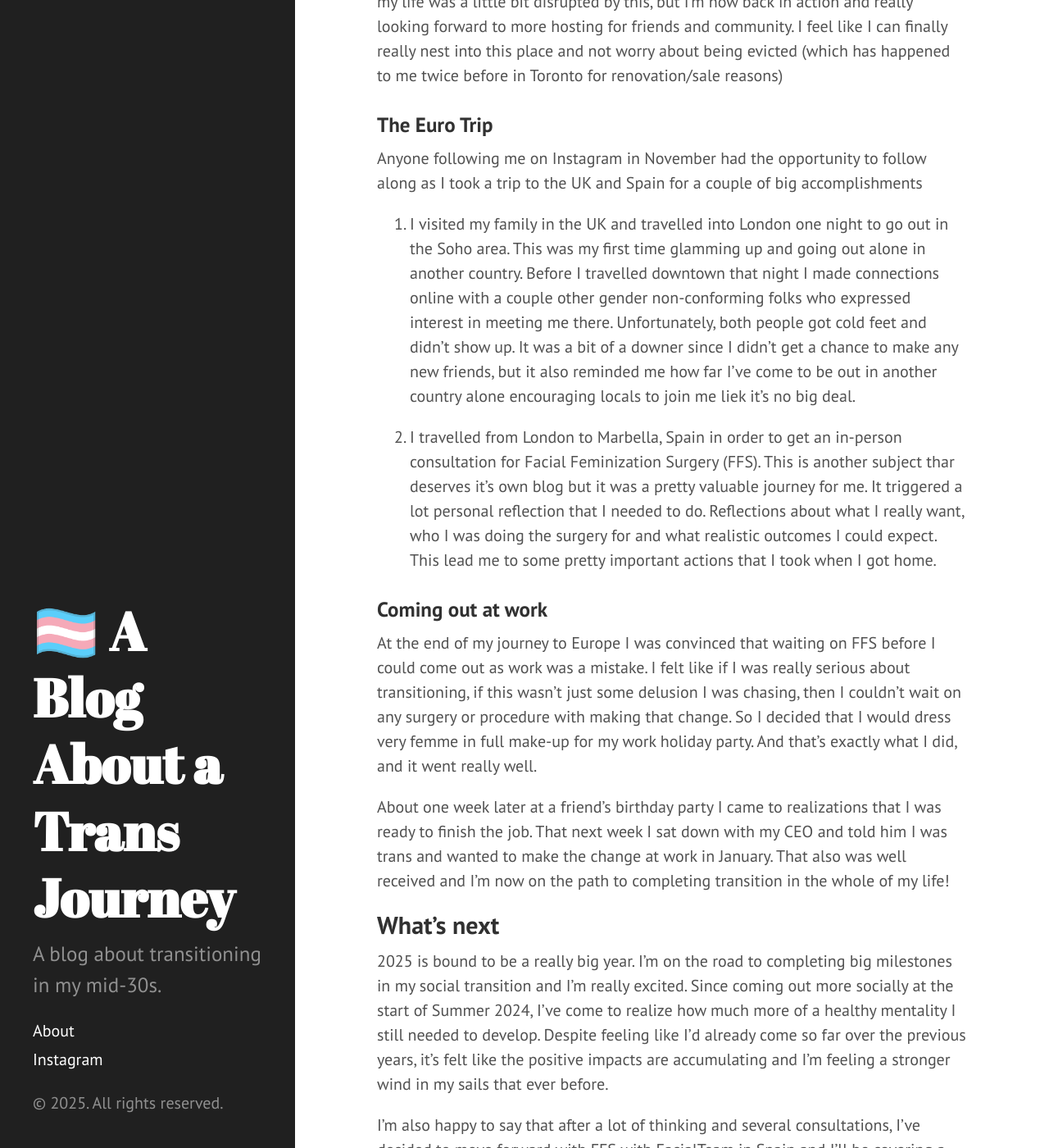
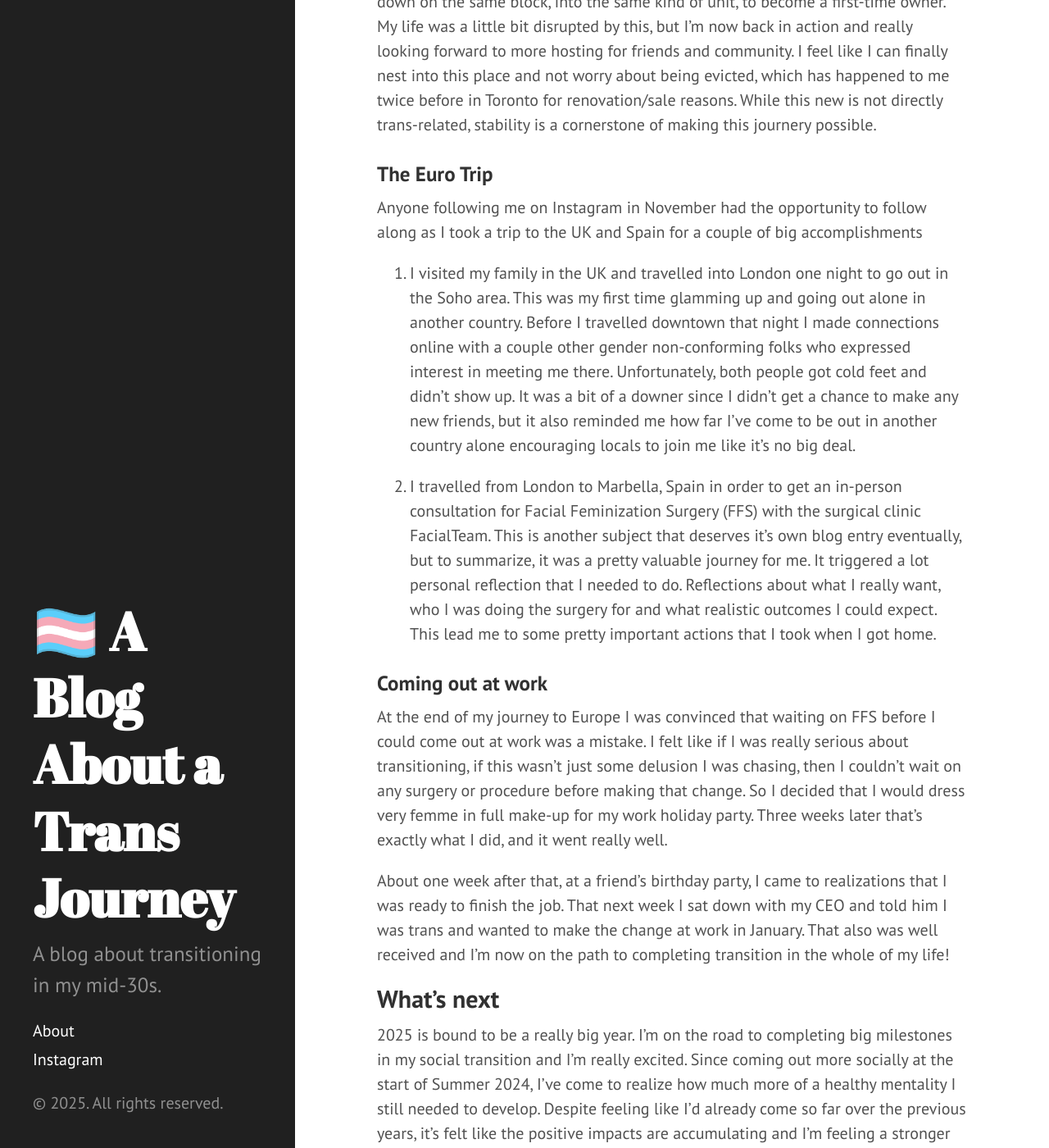
Before and after one commit to sea-and-kai/trans-journey-blog, a Jekyll site: the page built from _posts/2025-01-06-years-and-years.md, in a window 1280 px wide and 1400 px high, scrolled down 2291 px. Shown: the whole window at 82% size. Built offline with Jekyll 4.4.1, drawn with Linux system fonts in a browser that asks for light colours; some of the changed text lies outside the part shown.

Commit message:
udpate blog reviewed

```diff
--- a/_posts/2025-01-06-years-and-years.md
+++ b/_posts/2025-01-06-years-and-years.md
@@ -5,46 +5,50 @@
 categories: ["reflection"]
 ---
 
-It's been a while since I've found the time to sit down and write in long form. I've been acitive on Instagram over the period, and sometimes it's easier to dump a quick thought into a social post. I'm also trying to practice my comfort with off-the-cuff public speaking through Instagram stories a little bit. In any case, I've really wanted to find more time to write because I have a pile of things to talk about. Hopefully this year I can find a way to get more ideas on paper ad they happen.
+It's been a while since I've found the time to sit down and write in long form. I've been active on Instagram still, just because sometimes it's easier sometimes to dump a quick thought into a story post. I've also trying to practice my comfort with off-the-cuff public speaking through Instagram stories a little bit. In any case, I've really wanted to find more time to write because I have a pile of things to talk about. Hopefully this year I can find a way to get more ideas on paper as they happen.
 
 Rather than make this about a review on 2024 or a goals setting post for 2025, let me just try to blast through a variety of topics and do my best to catch you up on what's been happening.
 
 ### Dating
-In the earlier half of 2024 I was struggling quite a bit to find what I wanted in relationships. I felt like I was always being let down like by the I met that let to a lot of time wasted and emotional investment in the wrong places.
+In the earlier half of 2024 I was struggling quite a bit to find what I wanted in relationships. I felt like I was always being let down like by the people I met which led to a lot of time wasted and emotional investment in the wrong places.
 
-While I can't say that I have resolved everything on this front, I do feel things got a lot better in the second half of the year. Part of it came out of continuously growing, learning and becoming a more confident person with the right energy and attitude to attract better people.
+While I am still single, I do feel things got a lot better in the second half of the year. Part of it came out of continuously growing, learning and becoming a more confident person with the right energy and attitude to attract better people.
 
-I don't regret writing about frustration with dating challenges earlier this year, even though I'm not sure the tone expressed the kind of person I wanted to be. When I reflect on it I personally feel it comes off too helplessa . I don't want to be navigating the world feeling like a victim. These were some of the very thoughts that helped me make change afterwards that had positive impact on my life. Part of that change began with asking a guy out for the first time in my life. The outcome was postively different.
+I don't regret writing about frustration with dating challenges earlier this year, even though I'm not sure the tone expressed the kind of person I wanted to be. When I reflect on it I personally feel it comes off too helpless. I don't want to be navigating the world feeling like a victim. Realizing this after writing it helped me make some changes afterwards that had positive impact on my life. Part of that change began with asking a guy out for the first time in my life. The outcome was postively different.
 
 ### The Hair Transplant
 I will take some time in the future to write in more detail about my hair transplant specifically, but I haven't mentioned it in this blog before. On November 30 2023 I had the procedure done, and over the course of 2024 I recovered and grew into my own hair. The journey of my hair growth is best documented in photos, so I've shared a couple for comparison below.
 
-This hair transplant has been a huge gamechanger in my life. As much as I love slinging wigs and serving bigger looks, the joy of ones own hair is undeniable. I was prepared to still wear wigs after the transplant. I still wanted to recover hair though, just in hopes that taking my wig off at night and looking in the mirror might be less gender dysphoria inducing. It certainly accomplished that, but then things grew out beyond my original expectations and I've gotten very comfortable in my own hair. As of writing this blog I haven't worn a wig in nearly 2 months
+This hair transplant has been a huge gamechanger in my life. As much as I love slinging wigs and serving bigger looks, the joy of ones own hair is undeniable. Believe it or not, I was actually prepared to still need to wear wigs after the transplant. I wanted recover hair nonetheless, just in hopes that taking my wig off at night and looking in the mirror might be less gender dysphoria inducing. It certainly accomplished that quickly, but things grew out beyond my original expectations and now I've gotten very comfortable in my own hair. As of writing this blog I haven't worn a wig in nearly 2 months
 
 ![Comparing early hair to recently](/public/post-images/hair-comparison.jpg)
 > This picture compares a photo from Spring 2024, ~5 months into recovery, to a recent one taken in January 2025
 
 ### The New Home
-After looking for places in my area for the last 3 years I finally found a deal I couldn't pass up and bought my first home! The last place was a great home for hosting friends and building community so I'm glad I only had to move a few doors down on the same block, into the same kind of unit, to become a first-time owner. So my life was a little bit disrupted by this, but I'm now back in action and really looking forward to more hosting for friends and community. I feel like I can finally really nest into this place and not worry about being evicted (which has happened to me twice before in Toronto for renovation/sale reasons)
+After looking for places in my area for the last 3 years I finally found a deal I couldn't pass up and bought my first home! The last place was a great home for hosting friends and building community so I'm glad I only had to move a few doors down on the same block, into the same kind of unit, to become a first-time owner. My life was a little bit disrupted by this, but I'm now back in action and really looking forward to more hosting for friends and community. I feel like I can finally nest into this place and not worry about being evicted, which has happened to me twice before in Toronto for renovation/sale reasons. While this new is not directly trans-related, stability is a cornerstone of making this journery possible.
 
 ### The Euro Trip
 Anyone following me on Instagram in November had the opportunity to follow along as I took a trip to the UK and Spain for a couple of big accomplishments
 
-1. I visited my family in the UK and travelled into London one night to go out in the Soho area. This was my first time glamming up and going out alone in another country. Before I travelled downtown that night I made connections online with a couple other gender non-conforming folks who expressed interest in meeting me there. Unfortunately, both people got cold feet and didn't show up. It was a bit of a downer since I didn't get a chance to make any new friends, but it also reminded me how far I've come to be out in another country alone encouraging locals to join me liek it's no big deal.
+1. I visited my family in the UK and travelled into London one night to go out in the Soho area. This was my first time glamming up and going out alone in another country. Before I travelled downtown that night I made connections online with a couple other gender non-conforming folks who expressed interest in meeting me there. Unfortunately, both people got cold feet and didn't show up. It was a bit of a downer since I didn't get a chance to make any new friends, but it also reminded me how far I've come to be out in another country alone encouraging locals to join me like it's no big deal.
 
-2. I travelled from London to Marbella, Spain in order to get an in-person consultation for Facial Feminization Surgery (FFS). This is another subject thar deserves it's own blog but it was a pretty valuable journey for me. It triggered a lot personal reflection that I needed to do. Reflections about what I really want, who I was doing the surgery for and what realistic outcomes I could expect. This lead me to some pretty important actions that I took when I got home.
+2. I travelled from London to Marbella, Spain in order to get an in-person consultation for Facial Feminization Surgery (FFS) with the surgical clinic FacialTeam. This is another subject that deserves it's own blog entry eventually, but to summarize, it was a pretty valuable journey for me. It triggered a lot personal reflection that I needed to do. Reflections about what I really want, who I was doing the surgery for and what realistic outcomes I could expect. This lead me to some pretty important actions that I took when I got home.
 
 ### Coming out at work
-At the end of my journey to Europe I was convinced that waiting on FFS before I could come out as work was a mistake. I felt like if I was really serious about transitioning, if this wasn't just some delusion I was chasing, then I couldn't wait on any surgery or procedure with making that change. So I decided that I would dress very femme in full make-up for my work holiday party. And that's exactly what I did, and it went really well.
+At the end of my journey to Europe I was convinced that waiting on FFS before I could come out at work was a mistake. I felt like if I was really serious about transitioning, if this wasn't just some delusion I was chasing, then I couldn't wait on any surgery or procedure before making that change. So I decided that I would dress very femme in full make-up for my work holiday party. Three weeks later that's exactly what I did, and it went really well.
 
-About one week later at a friend's birthday party I came to realizations that I was ready to finish the job. That next week I sat down with my CEO and told him I was trans and wanted to make the change at work in January. That also was well received and I'm now on the path to completing transition in the whole of my life!
+About one week after that, at a friend's birthday party, I came to realizations that I was ready to finish the job. That next week I sat down with my CEO and told him I was trans and wanted to make the change at work in January. That also was well received and I'm now on the path to completing transition in the whole of my life!
 
 ## What's next
-
-2025 is bound to be a really big year. I'm on the road to completing big milestones in my social transition and I'm really excited. Since coming out more socially at the start of Summer 2024, I've come to realize how much more of a healthy mentality I still needed to develop. Despite feeling like I'd already come so far over the previous years, it's felt like the positive impacts are accumulating and I'm feeling a stronger wind in my sails that ever before.
+2025 is bound to be a really big year. I'm on the road to completing big milestones in my social transition and I'm really excited. Since coming out more socially at the start of Summer 2024, I've come to realize how much more of a healthy mentality I still needed to develop. Despite feeling like I'd already come so far over the previous years, it's felt like the positive impacts are accumulating and I'm feeling a stronger wind in my sails than ever before.
 
 I'm also happy to say that after a lot of thinking and several consultations, I've decided to move forward with FFS with FacialTeam in Spain and I'll be covering a lot more on that soon too.
 
 ### Until next time
+I really hope to not let there be such a writing gap as there has been in the Fall of 2024. Life was moving quickly, things were changing and I felt like I needed some time away from writing to just experience life. I could come back when I felt inspired to again.
 
-I really hope to not let there be such a writing gap as there has been in the Fall of 2024. Life was moving quickly, things were changing and I felt like I actually needed some time away from writing to just experience life and come back when I felt inspired to again. I also appreciate the kind words I hear from people about these writings. One reason I want to try to write more is because folks reach out from time to time and tell me how my writing has helped them understand themselves or someone else they know who is going through a similar journey. I really appreciate this kind words and just wanted to take a moment to express gratitude, because it helps me feel less alone in this too.
+I also appreciate the kind words I hear from people about these writings. One reason I want to try to write more is because folks reach out from time to time and tell me how my writing has helped them understand themselves or someone else they know who is going through a similar journey. I really appreciate these kind words and just wanted to take a moment to express gratitude, because it helps me feel less alone in this too.
+
+Peace, Love, Unity and Respect,
+
+Kai 🫶
```
